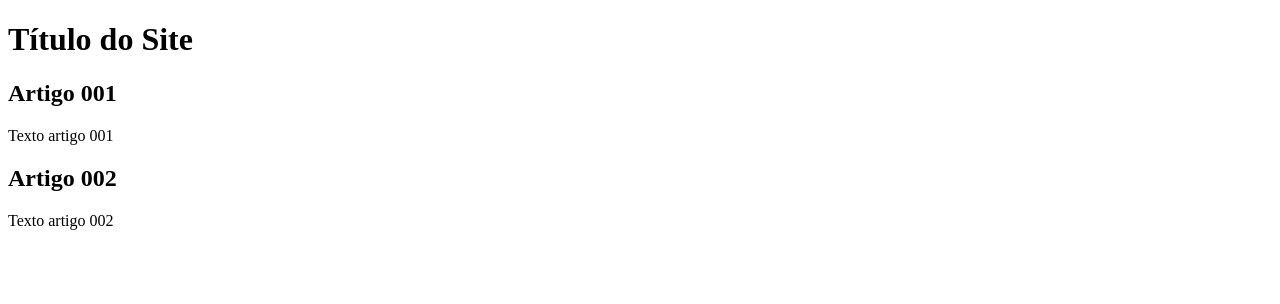
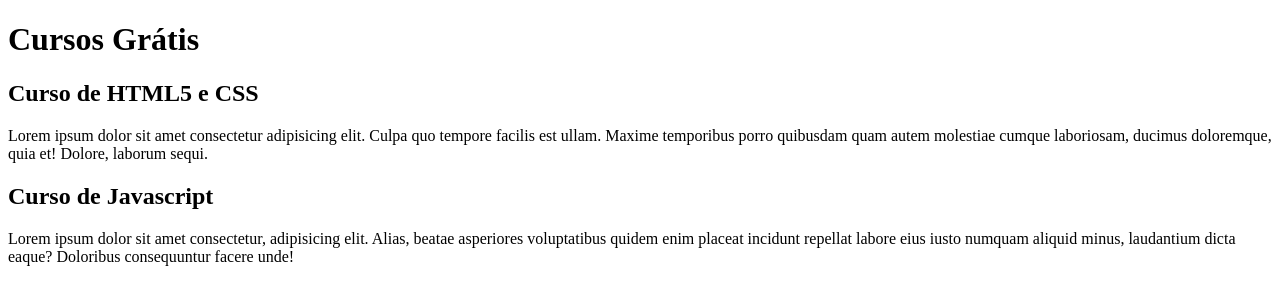
Before and after one commit to luiscidade/projeto-site, a plain HTML site: page index.html in a window 1280 px wide. Drawn offline with Linux system fonts and the light colour scheme.

Commit message:
comecei a escrever o conteúdo

```diff
--- a/index.html
+++ b/index.html
@@ -9,17 +9,17 @@
 <body>
     <main>
         <header>
-            <h1>Título do Site</h1>
+            <h1>Cursos Grátis</h1>
             <article>
-                <h2>Artigo 001</h2>
+                <h2>Curso de HTML5 e CSS</h2>
                 <p>
-                    Texto artigo 001
+                    Lorem ipsum dolor sit amet consectetur adipisicing elit. Culpa quo tempore facilis est ullam. Maxime temporibus porro quibusdam quam autem molestiae cumque laboriosam, ducimus doloremque, quia et! Dolore, laborum sequi.
                 </p>
             </article>
             <article>
-                <h2>Artigo 002</h2>
+                <h2>Curso de Javascript</h2>
                 <p>
-                    Texto artigo 002
+                    Lorem ipsum dolor sit amet consectetur, adipisicing elit. Alias, beatae asperiores voluptatibus quidem enim placeat incidunt repellat labore eius iusto numquam aliquid minus, laudantium dicta eaque? Doloribus consequuntur facere unde!
                 </p>
             </article>
         </header>
```
